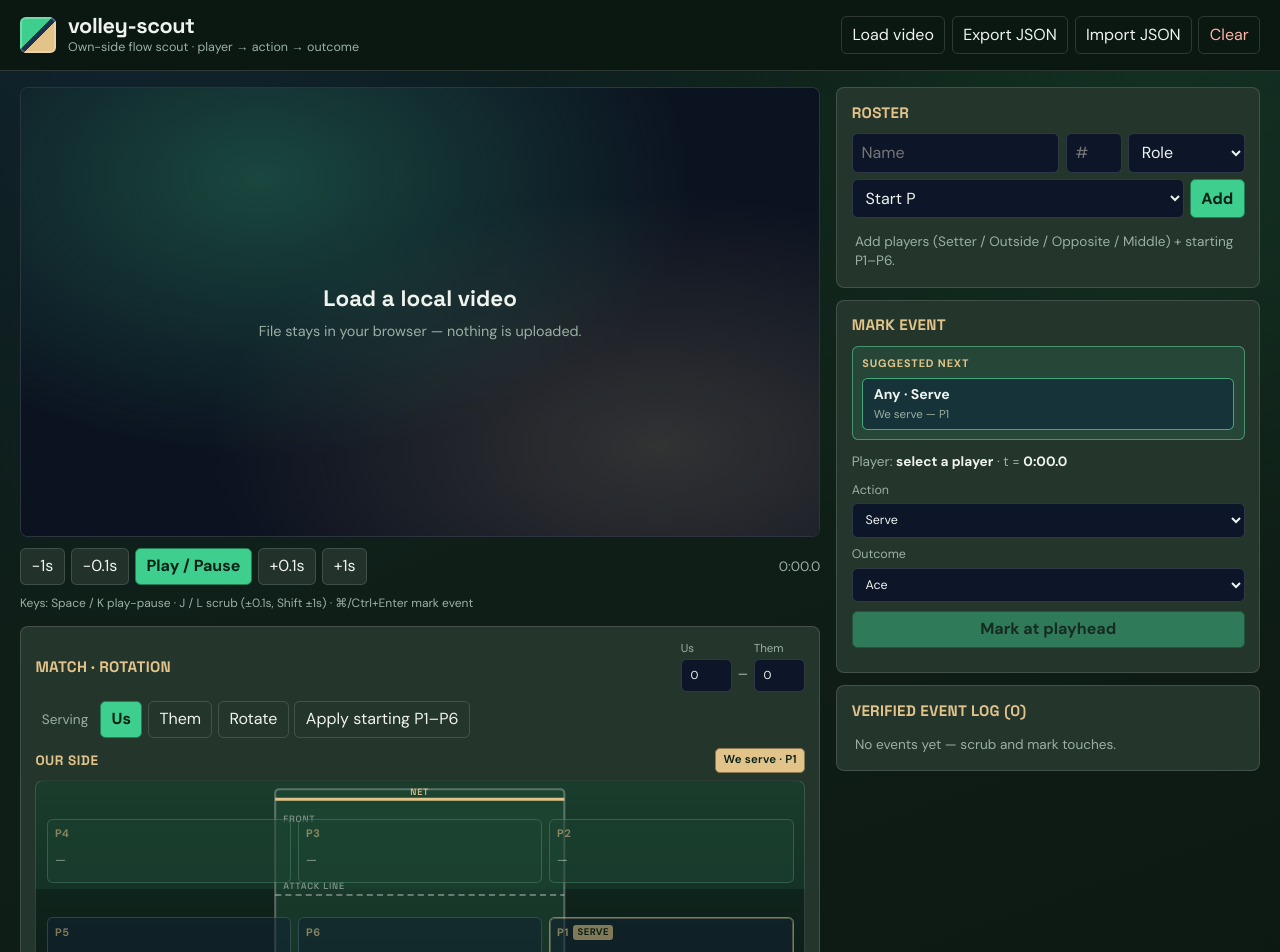
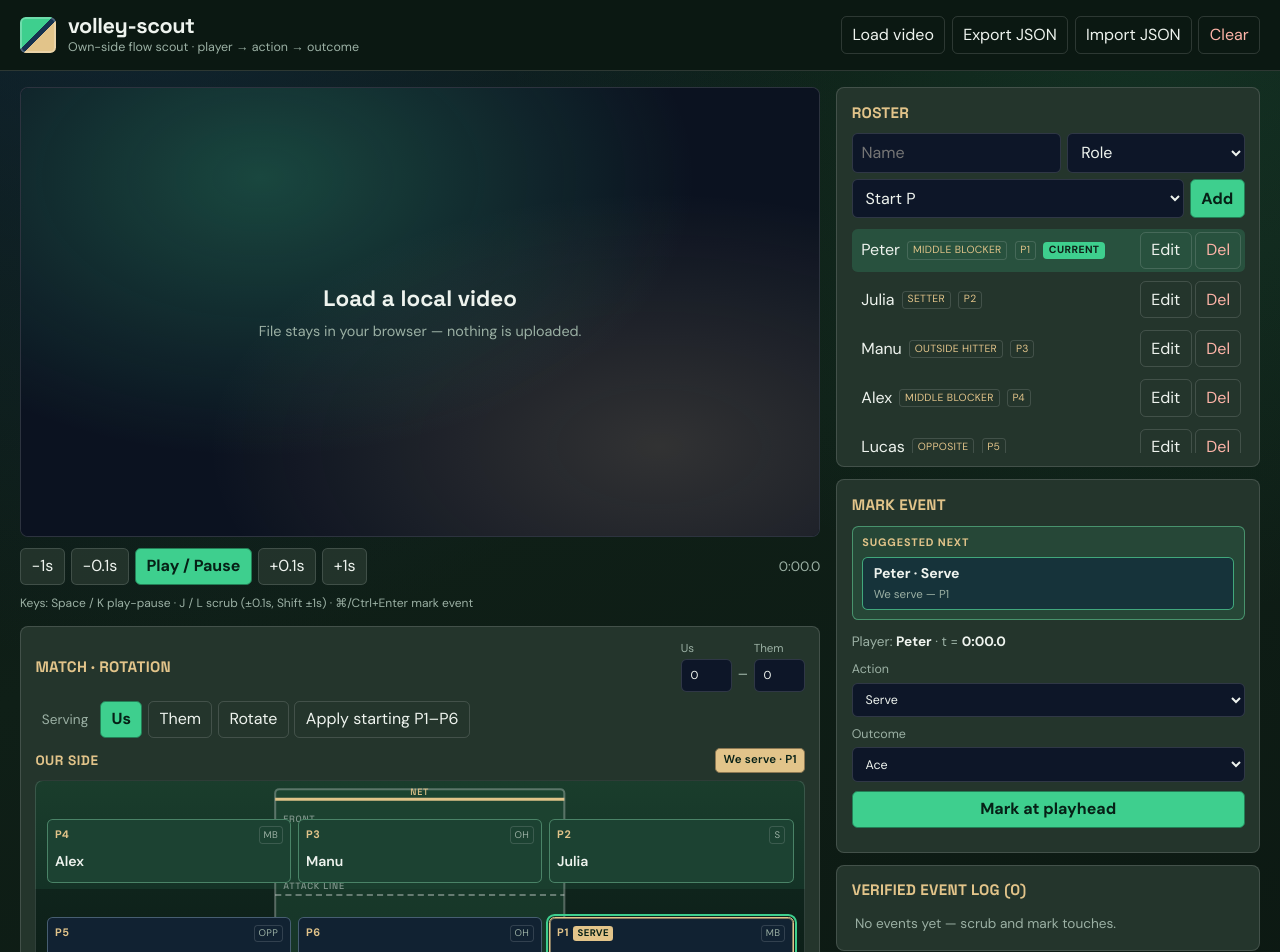
Before and after one commit to CodeAlexWiener/volley-scout, a React (Vite) app: page / in a window 1280 px wide. Shown: the top 952 px of the page. Built offline with nearby package versions, Linux system fonts and the light colour scheme.

Commit message:
Drop jersey numbers and seed default six on court
Remove number from roster model, UI, court, and exports. Fresh/clear
sessions start with Peter/Julia/Manu/Alex/Lucas/Kathi on P1–P6.

Co-authored-by: Alexander Wiener <CodeAlexWiener@users.noreply.github.com>

```diff
--- a/src/App.css
+++ b/src/App.css
@@ -181,10 +181,6 @@
   flex: 1 1 8rem;
 }
 
-.roster-form input.num {
-  flex: 0 0 3.5rem;
-  width: 3.5rem;
-}
 
 .panel label {
   display: grid;
@@ -251,13 +247,6 @@
 .player-pick:hover,
 .event-main:hover {
   background: color-mix(in oklab, white 6%, transparent);
-}
-
-.jersey {
-  font-variant-numeric: tabular-nums;
-  font-weight: 700;
-  color: var(--sand);
-  min-width: 2.2rem;
 }
 
 .badge {
@@ -601,15 +590,9 @@ button.wide {
   min-width: 0;
 }
 
-.slot-num {
-  font-variant-numeric: tabular-nums;
-  font-weight: 700;
-  font-size: 0.85rem;
-  color: var(--ink);
-}
-
 .slot-name {
-  font-size: 0.78rem;
+  font-size: 0.88rem;
+  font-weight: 600;
   line-height: 1.2;
   white-space: nowrap;
   overflow: hidden;
--- a/src/App.tsx
+++ b/src/App.tsx
@@ -32,14 +32,12 @@ import './App.css'
 
 type RosterDraft = {
   name: string
-  number: string
   role: '' | PlayerRole
   startingPosition: '' | CourtPosition
 }
 
 const emptyDraft = (): RosterDraft => ({
   name: '',
-  number: '',
   role: '',
   startingPosition: '',
 })
@@ -131,13 +129,12 @@ export default function App() {
   function addOrUpdatePlayer() {
     const name = rosterDraft.name.trim()
     if (!name) return
-    const number = rosterDraft.number.trim() || undefined
     const role = rosterDraft.role || undefined
     const startingPosition = rosterDraft.startingPosition || undefined
     if (editPlayerId) {
       updateSession((s) => {
         const roster = s.roster.map((p) =>
-          p.id === editPlayerId ? { ...p, name, number, role, startingPosition } : p,
+          p.id === editPlayerId ? { ...p, name, role, startingPosition } : p,
         )
         return {
           ...s,
@@ -153,7 +150,6 @@ export default function App() {
       const player: RosterPlayer = {
         id: newId('pl'),
         name,
-        number,
         role,
         startingPosition,
       }
@@ -176,7 +172,6 @@ export default function App() {
     setEditPlayerId(player.id)
     setRosterDraft({
       name: player.name,
-      number: player.number ?? '',
       role: player.role ?? '',
       startingPosition: player.startingPosition ?? '',
     })
@@ -525,13 +520,6 @@ export default function App() {
                 onChange={(e) => setRosterDraft((d) => ({ ...d, name: e.target.value }))}
                 onKeyDown={(e) => e.key === 'Enter' && addOrUpdatePlayer()}
               />
-              <input
-                className="num"
-                placeholder="#"
-                value={rosterDraft.number}
-                onChange={(e) => setRosterDraft((d) => ({ ...d, number: e.target.value }))}
-                onKeyDown={(e) => e.key === 'Enter' && addOrUpdatePlayer()}
-              />
               <select
                 value={rosterDraft.role}
                 onChange={(e) =>
@@ -602,7 +590,6 @@ export default function App() {
                         updateSession((s) => ({ ...s, currentPlayerId: player.id }))
                       }
                     >
-                      <span className="jersey">{player.number ? `#${player.number}` : '—'}</span>
                       <span>{player.name}</span>
                       {player.role && (
                         <span className="meta-chip">{roleLabel(player.role)}</span>
@@ -851,7 +838,6 @@ function CourtSlot({
   const playerId = playerAt(session.match.positions, pos)
   const player = session.roster.find((p) => p.id === playerId)
   const isServer = session.match.servingTeam === 'us' && pos === 1
-  const jersey = player?.number ? `#${player.number}` : null
   return (
     <button
       type="button"
@@ -874,7 +860,6 @@ function CourtSlot({
         {player?.role && <span className="slot-role">{roleShort(player.role)}</span>}
       </span>
       <span className="slot-body">
-        {jersey && <span className="slot-num">{jersey}</span>}
         <span className="slot-name">{player ? player.name : '—'}</span>
       </span>
     </button>
--- /dev/null
+++ b/src/defaultRoster.ts
@@ -0,0 +1,33 @@
+import type { MatchSession, RosterPlayer } from './types'
+import { emptyMatchState, positionsFromRoster } from './rotation'
+
+/**
+ * Default starting six (fresh session / Clear).
+ * Positions: P1 Peter MB, P2 Julia S, P3 Manu OH, P4 Alex MB, P5 Lucas OPP, P6 Kathi OH.
+ */
+export const DEFAULT_ROSTER: RosterPlayer[] = [
+  { id: 'pl_peter', name: 'Peter', role: 'middle', startingPosition: 1 },
+  { id: 'pl_julia', name: 'Julia', role: 'setter', startingPosition: 2 },
+  { id: 'pl_manu', name: 'Manu', role: 'outside', startingPosition: 3 },
+  { id: 'pl_alex', name: 'Alex', role: 'middle', startingPosition: 4 },
+  { id: 'pl_lucas', name: 'Lucas', role: 'opposite', startingPosition: 5 },
+  { id: 'pl_kathi', name: 'Kathi', role: 'outside', startingPosition: 6 },
+]
+
+export function defaultSession(): MatchSession {
+  const roster = DEFAULT_ROSTER.map((p) => ({ ...p }))
+  return {
+    version: 2,
+    videoName: null,
+    roster,
+    bindings: [],
+    currentPlayerId: roster[0]?.id ?? null,
+    events: [],
+    match: {
+      ...emptyMatchState(),
+      positions: positionsFromRoster(roster),
+      servingTeam: 'us',
+    },
+    updatedAt: new Date().toISOString(),
+  }
+}
--- a/src/format.ts
+++ b/src/format.ts
@@ -9,9 +9,9 @@ export function formatTime(seconds: number): string {
 }
 
 export function playerLabel(
-  player: { name: string; number?: string } | undefined,
+  player: { name: string } | undefined,
   fallback = 'Unknown',
 ): string {
   if (!player) return fallback
-  return player.number ? `#${player.number} ${player.name}` : player.name
+  return player.name
 }
--- a/src/storage.ts
+++ b/src/storage.ts
@@ -1,3 +1,4 @@
+import { defaultSession } from './defaultRoster'
 import { emptyMatchState, positionsFromRoster } from './rotation'
 import type {
   CourtPosition,
@@ -32,7 +33,6 @@ function normalizePlayer(raw: Partial<RosterPlayer> & { id: string; name: string
   return {
     id: raw.id,
     name: raw.name,
-    number: raw.number,
     role,
     startingPosition,
   }
@@ -81,17 +81,9 @@ function normalizeSession(parsed: Record<string, unknown>): MatchSession {
   }
 }
 
+/** Fresh session with default six + court positions filled. */
 export function emptySession(): MatchSession {
-  return {
-    version: 2,
-    videoName: null,
-    roster: [],
-    bindings: [],
-    currentPlayerId: null,
-    events: [],
-    match: emptyMatchState(),
-    updatedAt: new Date().toISOString(),
-  }
+  return defaultSession()
 }
 
 export function loadSession(): MatchSession {
@@ -103,7 +95,7 @@ export function loadSession(): MatchSession {
       return emptySession()
     }
     const session = normalizeSession(parsed)
-    // Migrate legacy key forward
+    // Migrate legacy key forward (also strips jersey numbers on save)
     if (!localStorage.getItem(STORAGE_KEY)) {
       saveSession(session)
     }
@@ -119,7 +111,18 @@ export function saveSession(session: MatchSession): void {
 }
 
 export function exportSessionJson(session: MatchSession): string {
-  return JSON.stringify({ ...session, version: 2, updatedAt: new Date().toISOString() }, null, 2)
+  const cleaned: MatchSession = {
+    ...session,
+    version: 2,
+    roster: session.roster.map(({ id, name, role, startingPosition }) => ({
+      id,
+      name,
+      role,
+      startingPosition,
+    })),
+    updatedAt: new Date().toISOString(),
+  }
+  return JSON.stringify(cleaned, null, 2)
 }
 
 export function parseImportedSession(text: string): MatchSession {
--- a/src/types.ts
+++ b/src/types.ts
@@ -13,7 +13,6 @@ export type ServingTeam = 'us' | 'them'
 export type RosterPlayer = {
   id: string
   name: string
-  number?: string
   role?: PlayerRole
   /** Starting lineup slot (1–6). */
   startingPosition?: CourtPosition
```
Also changed, not shown: 2 other files (tests, documents, lock files or other folders).
